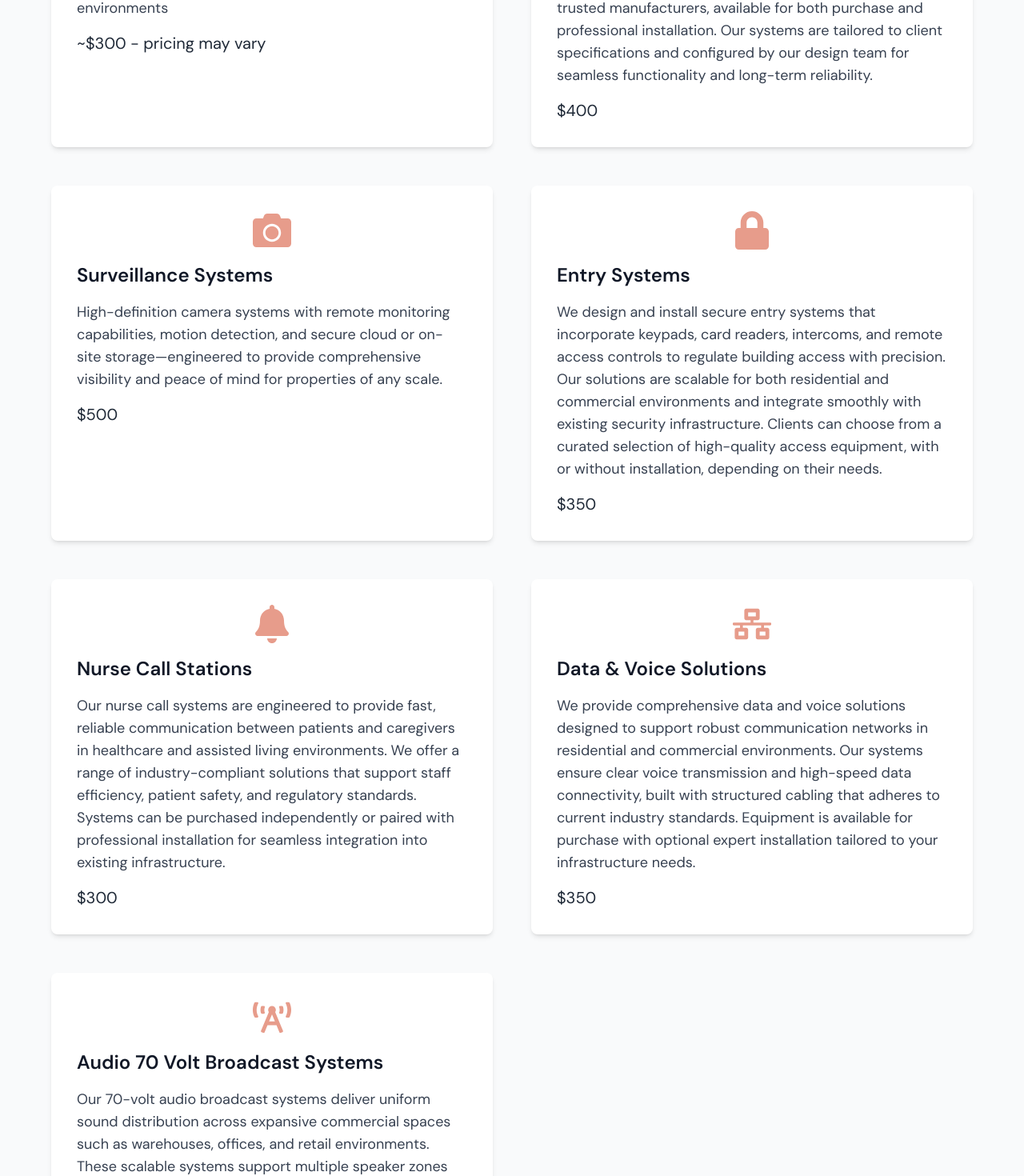
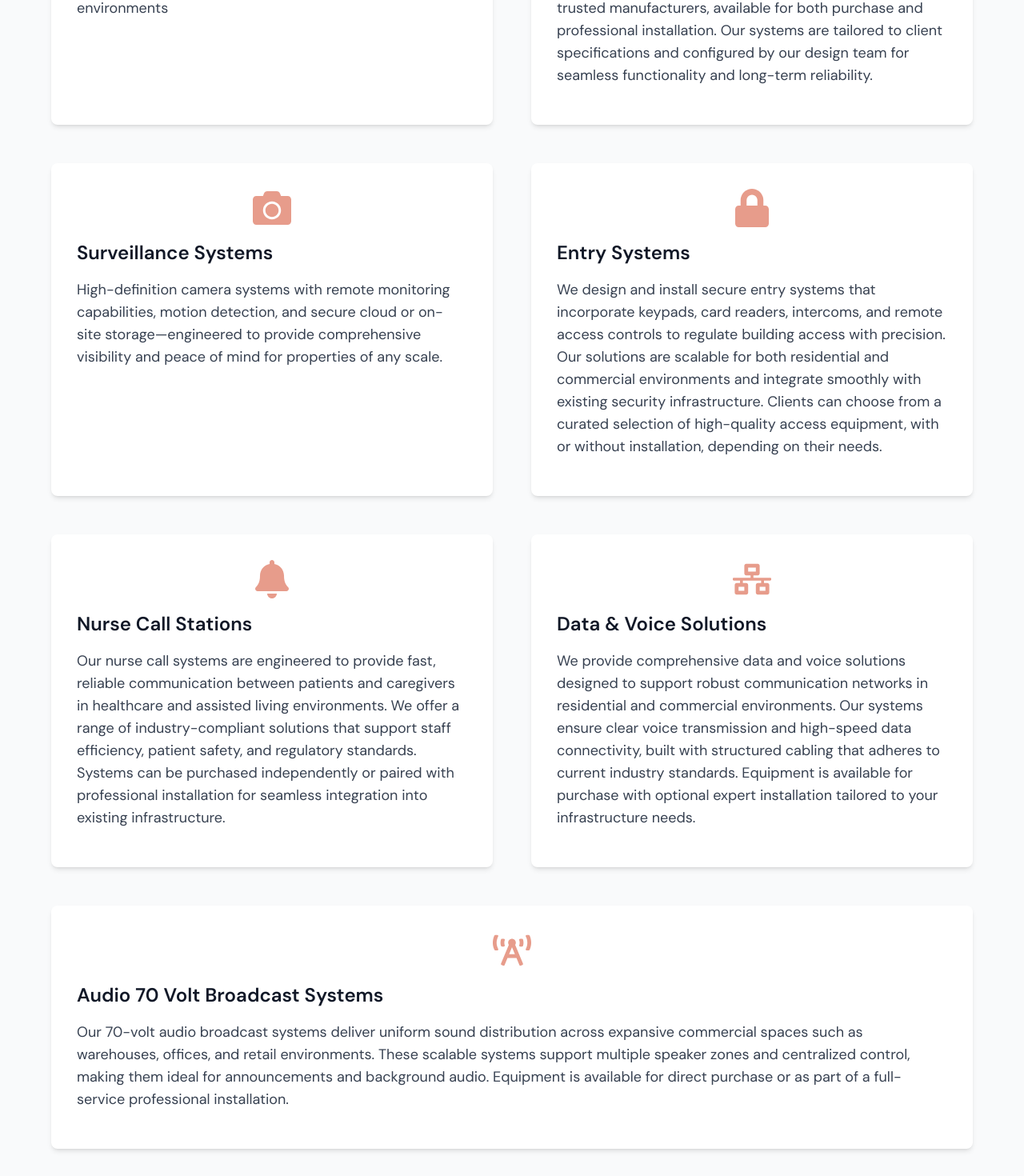
Before and after one commit to rcerney1/cal_comp_compliance_ss, a React (Vite) app in the folder client/: page /services in a window 1280 px wide. Shown: the part 1660-3130 px from the top of the page at 80% size. Built offline with nearby package versions, Linux system fonts and the light colour scheme.

Commit message:
center service 7

```diff
--- a/client/src/pages/Services.jsx
+++ b/client/src/pages/Services.jsx
@@ -62,7 +62,6 @@ function Services() {
                             signal integrity, bandwidth efficiency, and long-term performance in both residential and commercial
                             environments
                         </p>
-                        <p className="text-xl text-gray-800">~$300 - pricing may vary</p>
                     </div>
 
                     {/* Service 2: Automation Solutions */}
@@ -78,7 +77,6 @@ function Services() {
                             are tailored to client specifications and configured by our design team for seamless functionality and
                             long-term reliability.
                         </p>
-                        <p className="text-xl text-gray-800">$400</p>
                     </div>
 
                     {/* Service 3: Surveillance Systems */}
@@ -92,7 +90,6 @@ function Services() {
                             or on-site storage—engineered to provide comprehensive visibility and peace of mind for properties of any
                             scale.
                         </p>
-                        <p className="text-xl text-gray-800">$500</p>
                     </div>
 
                     {/* Service 4: Entry Systems */}
@@ -108,7 +105,6 @@ function Services() {
                             Clients can choose from a curated selection of high-quality access equipment, with or without
                             installation, depending on their needs.
                         </p>
-                        <p className="text-xl text-gray-800">$350</p>
                     </div>
 
                     {/* Service 5: Nurse Call Stations */}
@@ -123,7 +119,6 @@ function Services() {
                             that support staff efficiency, patient safety, and regulatory standards. Systems can be purchased independently
                             or paired with professional installation for seamless integration into existing infrastructure.
                         </p>
-                        <p className="text-xl text-gray-800">$300</p>
                     </div>
 
                     {/* Service 6: Data & Voice Solutions */}
@@ -138,10 +133,10 @@ function Services() {
                             connectivity, built with structured cabling that adheres to current industry standards. Equipment is
                             available for purchase with optional expert installation tailored to your infrastructure needs.
                         </p>
-                        <p className="text-xl text-gray-800">$350</p>
                     </div>
 
                     {/* Service 7: Audio 70 Volt Broadcast Systems */}
+                    <div className="col-span-full flex justify-center">
                         <div className="bg-white p-8 rounded-lg shadow-md hover:shadow-xl transition-shadow">
                             <div className="flex items-center justify-center mb-4">
                                 <FaBroadcastTower className="text-5xl text-[#e79c8b]" />
@@ -153,7 +148,7 @@ function Services() {
                                 and centralized control, making them ideal for announcements and background audio. Equipment is available for
                                 direct purchase or as part of a full-service professional installation.
                             </p>
-                        <p className="text-xl text-gray-800">Custom Quote Upon Walkthrough</p>
+                        </div>
                     </div>
 
                 </div>
```
Lines whose indentation alone changed are shown as unchanged.
